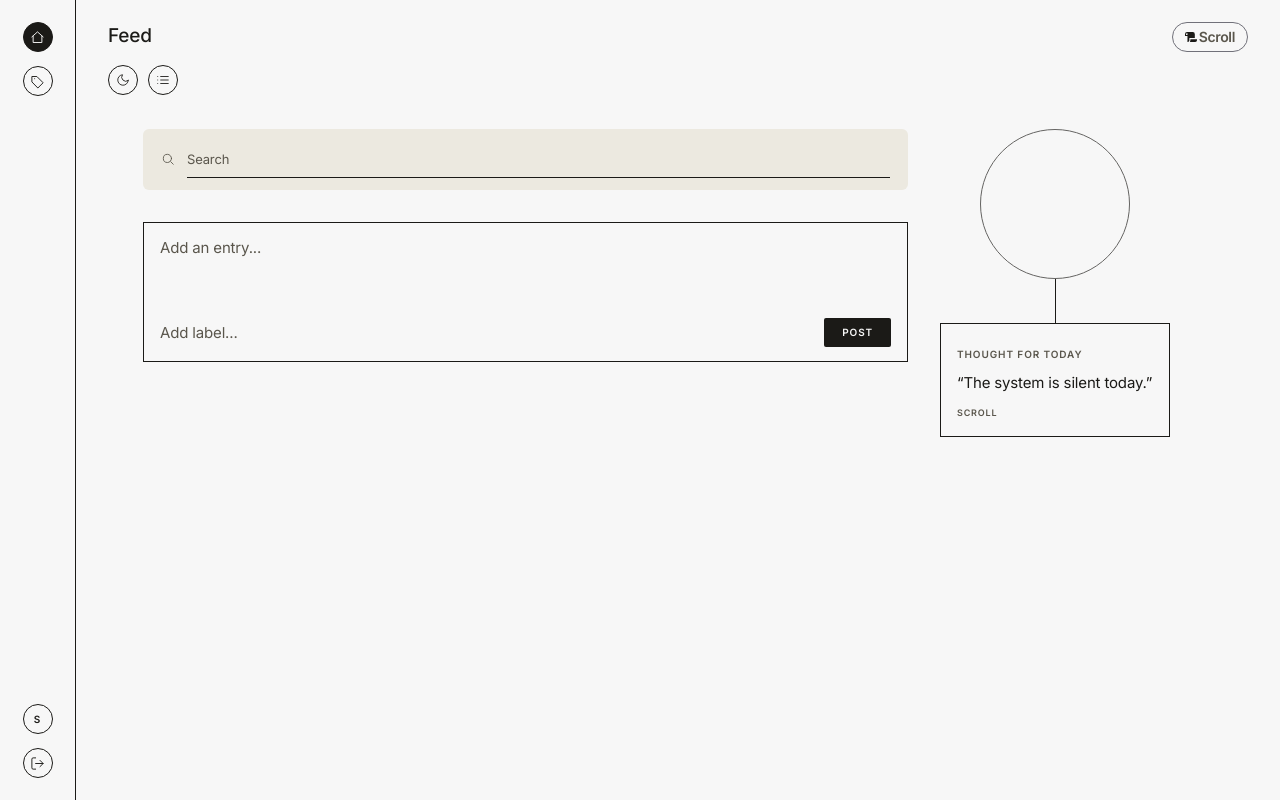
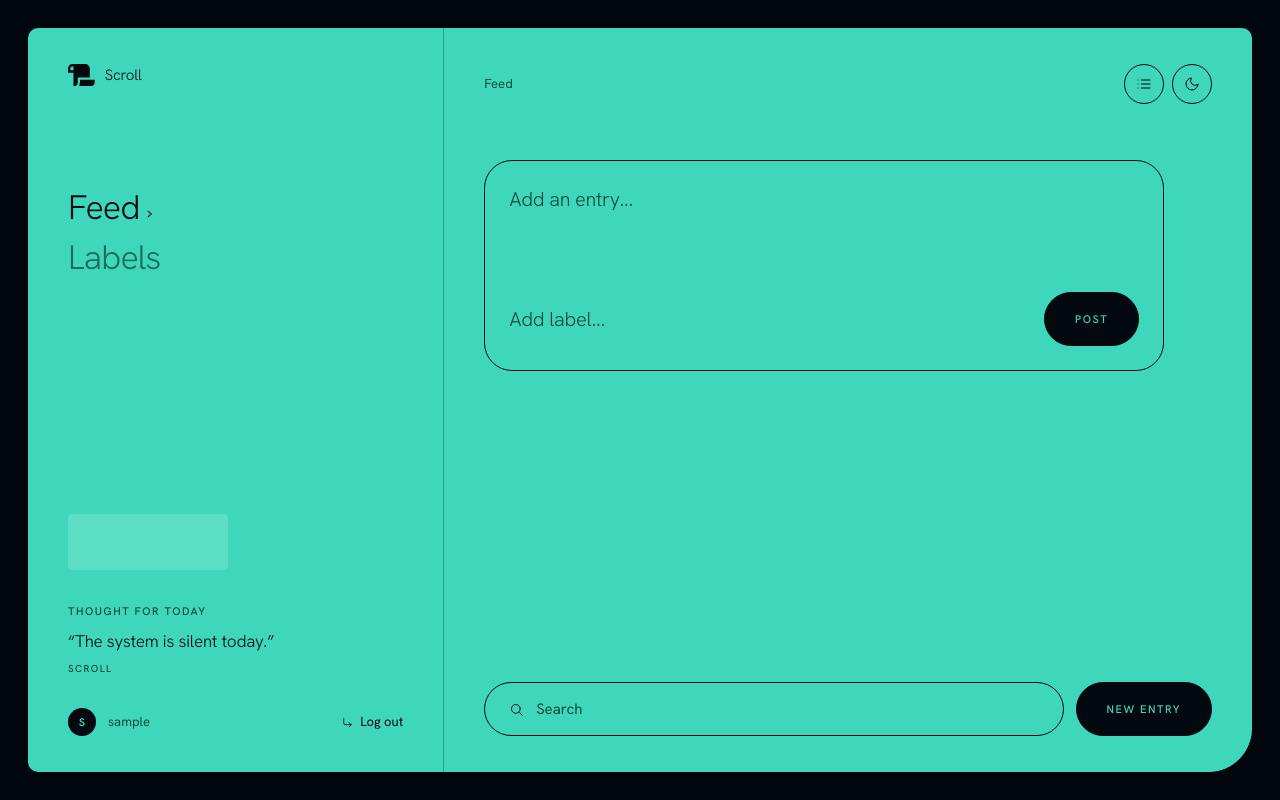
Before and after one commit to DB-1984/Scroll-Django-Note-Taking-App, a Django app: page / in a window 1280 px wide. Run offline with Django 5.2, Linux system fonts and the light colour scheme; the visitor is signed in with stand-in values (Sample User, id 1); data that the repository does not hold is empty; some libraries are stand-ins or nearby versions.

Commit message:
Mint-style revision

```diff
--- a/scroll/templates/account/password_reset_done.html
+++ b/scroll/templates/account/password_reset_done.html
@@ -2,8 +2,8 @@
 {% block content %}
 <span aria-hidden="true" class="grid size-12 place-items-center rounded-full border border-ink text-xl">✉</span>
 <div>
-  <h2 class="m-0 text-2xl font-semibold tracking-tight">Check your inbox</h2>
-  <p class="mt-2 text-sm leading-6 text-muted">If there's an account for that email, you'll receive a password reset link. Check your spam folder too.</p>
+  <h2 class="m-0 text-[34px] font-light leading-[1.1] tracking-[-.025em]">Check your inbox</h2>
+  <p class="mt-3 text-[15px] leading-6 text-muted">If there's an account for that email, you'll receive a password reset link. Check your spam folder too.</p>
 </div>
-<a href="{% url 'account_login' %}" class="lb bg-ink px-5 py-3 text-center text-paper no-underline hover:opacity-85">Return to sign in</a>
+<a href="{% url 'account_login' %}" class="btn w-full">Return to sign in</a>
 {% endblock %}
--- a/scroll/templates/scroll/base.html
+++ b/scroll/templates/scroll/base.html
@@ -23,193 +23,134 @@
       theme: {
         extend: {
           colors: {
-            paper: 'var(--paper)', ink: 'var(--ink)', muted: 'var(--muted)',
-            field: 'var(--field)', bar: 'var(--bar)', tog: 'var(--tog)', err: 'var(--err)'
+            mint: 'var(--bg)', void: 'var(--void)', ink: 'var(--ink)', muted: 'var(--muted)', dim: 'var(--dim)',
+            line: 'var(--line)', field: 'var(--field)', btn: 'var(--btn)', 'btn-ink': 'var(--btn-ink)', err: 'var(--err)'
           }
         }
       }
     }
   </script>
   <link rel="preconnect" href="https://fonts.googleapis.com">
-  <link href="https://fonts.googleapis.com/css2?family=Inter:wght@400;500;600;700&display=swap" rel="stylesheet">
+  <link href="https://fonts.googleapis.com/css2?family=Hanken+Grotesk:wght@300;400;500;600;700&display=swap" rel="stylesheet">
   <style>
-    :root { --paper:#f7f7f7; --ink:#1b1a17; --muted:#5a564c; --field:#fdfcf9; --bar:#ece9e0; --tog:#e1ddd0; --err:#7a1a14; }
-    .dark { --paper:#1c1b18; --ink:#f2efe6; --muted:#a8a395; --field:#2a2824; --bar:#262420; --tog:#322f2a; --err:#ff8f84; }
+    :root { --bg:#3fd7bc; --void:#02070d; --ink:#04090f; --muted:#15493f; --dim:#1f6a5e; --line:rgba(4,9,15,.28); --field:rgba(255,255,255,.22); --btn:#04090f; --btn-ink:#3fd7bc; --err:#7a0f1a; }
+    .dark { --bg:#07151a; --void:#000; --ink:#e7fff9; --muted:#8fc9bd; --dim:#5fa396; --line:rgba(231,255,249,.22); --field:rgba(231,255,249,.06); --btn:#3fd7bc; --btn-ink:#04090f; --err:#ff9a8a; }
     html { color-scheme: light; }
     html.dark { color-scheme: dark; }
-    body { font-family: Inter, -apple-system, BlinkMacSystemFont, "Segoe UI", sans-serif; letter-spacing: -.01em; background: #000; }
+    body { font-family: "Hanken Grotesk", -apple-system, BlinkMacSystemFont, "Segoe UI", sans-serif; background: var(--void); }
 
     svg.ic { fill: none; stroke: currentColor; stroke-width: 1.5; stroke-linecap: round; stroke-linejoin: round; }
     .i-sun { display: none; }
     .dark .i-sun { display: block; }
     .dark .i-moon { display: none; }
 
-    .c { width: 30px; height: 30px; flex: none; display: grid; place-items: center; padding: 0; border-radius: 50%;
+    .lb { font-size: 11px; font-weight: 500; letter-spacing: .14em; text-transform: uppercase; }
+    .c { width: 40px; height: 40px; flex: none; display: grid; place-items: center; padding: 0; border-radius: 9999px;
          border: 1px solid var(--ink); background: transparent; color: var(--ink); cursor: pointer; text-decoration: none; }
-    .c:hover, .c.is-on { background: var(--ink); color: var(--paper); }
-    .c.sm { width: 26px; height: 26px; }
-    .lb { font-size: 10px; font-weight: 600; letter-spacing: .09em; text-transform: uppercase; }
-    .chip { background: var(--ink); color: var(--paper); border: 0; border-radius: 2px; padding: 5px 9px; cursor: pointer; text-decoration: none; display: inline-block; }
-    .chip:hover { opacity: .85; }
-
-    /* Timeline axis + nodes */
-    #timeline { position: relative; }
-    #timeline::before { content: ""; position: absolute; left: 7px; top: 0; bottom: 0; width: 1px; background: var(--ink); }
-    #timeline > li:first-child .node { background: var(--ink); }
+    .c.sm { width: 36px; height: 36px; }
+    .c.is-on, .c:hover { background: var(--ink); color: var(--bg); }
+    .btn, .btn-o { display: inline-flex; align-items: center; justify-content: center; gap: 10px; height: 54px; padding: 0 30px; border-radius: 9999px;
+         font-size: 11px; font-weight: 500; letter-spacing: .14em; text-transform: uppercase; text-decoration: none; cursor: pointer; white-space: nowrap; }
+    .btn { background: var(--btn); color: var(--btn-ink); border: 1px solid var(--btn); }
+    .btn:hover { opacity: .85; }
+    .btn-o { background: transparent; color: var(--ink); border: 1px solid var(--ink); }
+    .btn-o:hover { background: var(--ink); color: var(--bg); }
+    .pill { display: inline-flex; align-items: center; padding: 6px 14px; border: 1px solid var(--ink); border-radius: 9999px; color: var(--ink); text-decoration: none; }
+    .pill:hover { background: var(--ink); color: var(--bg); }
 
     /* Composer / edit form fields */
     .composer textarea, .composer input[type="text"] {
       width: 100%; background: transparent; color: var(--ink); border: 0; outline: none; box-shadow: none;
-      padding: 0; resize: none; font-size: 15px; line-height: 1.5;
+      padding: 0; resize: none; font-size: 20px; font-weight: 300; line-height: 1.4; letter-spacing: -.015em;
     }
     .composer textarea::placeholder, .composer input::placeholder { color: var(--muted); }
     .composer select {
-      background: transparent; color: var(--ink); border: 1px solid var(--ink); border-radius: 2px;
-      padding: 5px 10px; font-size: 10px; font-weight: 600; letter-spacing: .09em; text-transform: uppercase; outline: none;
+      background: transparent; color: var(--ink); border: 1px solid var(--ink); border-radius: 9999px;
+      padding: 8px 16px; font-size: 11px; font-weight: 500; letter-spacing: .14em; text-transform: uppercase; outline: none; max-width: 100%;
     }
-    .composer select option { text-transform: none; }
+    .composer select option { text-transform: none; letter-spacing: 0; color: #04090f; background: #fff; }
   </style>
 </head>
 
-<body class="min-h-screen bg-black text-ink antialiased" hx-headers='{"X-CSRFToken": "{{ csrf_token }}"}'>
-  <div class="min-h-screen">
-    <div class="flex min-h-screen flex-col overflow-clip bg-paper text-ink lg:flex-row">
+<body class="min-h-screen bg-void text-ink antialiased" hx-headers='{"X-CSRFToken": "{{ csrf_token }}"}'>
+  <div class="min-h-screen lg:p-7">
+    <div class="grid min-h-screen grid-cols-[minmax(0,1fr)] overflow-clip bg-mint text-ink lg:min-h-[calc(100vh-3.5rem)] lg:grid-cols-[minmax(300px,34%)_1fr] lg:grid-rows-[1fr_auto_auto] lg:rounded-[10px] lg:rounded-br-[44px]">
 
-      <!-- Rail (bottom bar on mobile) -->
-      <nav aria-label="Primary"
-        class="sticky bottom-0 z-20 order-last flex items-center justify-around border-t border-ink bg-paper px-4 py-3 lg:static lg:order-first lg:w-[76px] lg:flex-none lg:flex-col lg:justify-between lg:border-r lg:border-t-0 lg:px-0 lg:py-[22px]">
-        <div class="flex gap-3 lg:flex-col lg:gap-[14px]">
-          <a href="{% url 'index' %}" aria-label="Feed" title="Feed"
-            class="c {% if request.resolver_match.url_name == 'index' %}is-on{% endif %}"
-            {% if request.resolver_match.url_name == 'index' %}aria-current="page"{% endif %}>
-            <svg class="ic" width="15" height="15" viewBox="0 0 24 24"><path d="M3 11l9-8 9 8M5 10v10h14V10" /></svg>
+      <div class="row-start-1 px-6 pb-5 pt-7 lg:col-start-1 lg:border-r lg:border-line lg:px-10 lg:pb-0 lg:pt-9">
+        <a href="{% url 'index' %}" class="inline-flex items-center gap-2.5 text-ink no-underline">
+          <svg xmlns="http://www.w3.org/2000/svg" viewBox="14 45 341 281" fill="currentColor" class="h-[22px] w-auto" aria-hidden="true">
+            <path fill-rule="evenodd" d="M14 157V104A58 58 0 0 1 72 46H235A58 58 0 0 1 293 104V217H138V284A42 42 0 0 1 96 326H84V157ZM44 126V100A23 23 0 0 1 67 77H84V126Z" />
+            <path d="M168 246H355V276A50 50 0 0 1 305 326H155C164 305 168 280 168 246Z" />
+          </svg>
+          <span class="text-[15px] font-light tracking-[-.01em]">Scroll</span>
         </a>
-          <a href="{% url 'labels' %}" aria-label="Labels" title="Labels"
-            class="c {% if request.resolver_match.url_name == 'labels' %}is-on{% endif %}"
-            {% if request.resolver_match.url_name == 'labels' %}aria-current="page"{% endif %}>
-            <svg class="ic" width="15" height="15" viewBox="0 0 24 24"><path d="M3 12V4h8l10 10-8 8zM7.5 7.5h.01" /></svg>
-          </a>
+
+        <nav aria-label="Primary" class="mt-10 flex flex-wrap gap-x-8 gap-y-3 text-[34px] font-light leading-[1.1] tracking-[-.025em] lg:mt-24 lg:flex-col lg:gap-x-0">
+          <a href="{% url 'index' %}" class="no-underline {% if request.resolver_match.url_name == 'index' %}text-ink{% else %}text-dim hover:text-ink{% endif %}"
+            {% if request.resolver_match.url_name == 'index' %}aria-current="page"{% endif %}>Feed{% if request.resolver_match.url_name == 'index' %}<span class="ml-2 text-xl" aria-hidden="true">›</span>{% endif %}</a>
+          <a href="{% url 'labels' %}" class="no-underline {% if request.resolver_match.url_name == 'labels' %}text-ink{% else %}text-dim hover:text-ink{% endif %}"
+            {% if request.resolver_match.url_name == 'labels' %}aria-current="page"{% endif %}>Labels{% if request.resolver_match.url_name == 'labels' %}<span class="ml-2 text-xl" aria-hidden="true">›</span>{% endif %}</a>
+        </nav>
       </div>
 
       {% if user.is_authenticated %}
-        <div class="flex gap-3 lg:flex-col lg:gap-[14px]">
+      <div class="row-start-2 flex min-w-0 items-center gap-3 px-6 pb-5 text-[13px] lg:col-start-1 lg:row-start-3 lg:border-r lg:border-line lg:px-10 lg:pb-9">
         {% if user.socialaccount_set.all.0 %}
-          <img src="{{ user.socialaccount_set.all.0.get_avatar_url }}" alt="{{ user.username }}" title="{{ user.username }}"
-            class="size-[30px] rounded-full border border-ink">
+        <img src="{{ user.socialaccount_set.all.0.get_avatar_url }}" alt="" class="size-7 rounded-full">
         {% else %}
-          <span class="c lb" title="{{ user.username }}" style="cursor:default">{{ user.username|slice:":1"|upper }}</span>
+        <span class="grid size-7 place-items-center rounded-full bg-btn text-[11px] font-semibold text-btn-ink" aria-hidden="true">{{ user.username|slice:":1"|upper }}</span>
         {% endif %}
-          <form action="{% url 'account_logout' %}" method="post" class="m-0">
+        <span class="text-muted">{{ user.username }}</span>
+        <form action="{% url 'account_logout' %}" method="post" class="m-0 ml-auto">
           {% csrf_token %}
-            <button type="submit" class="c" aria-label="Log out" title="Log out">
-              <svg class="ic" width="15" height="15" viewBox="0 0 24 24"><path d="M9 21H5a2 2 0 0 1-2-2V5a2 2 0 0 1 2-2h4M16 17l5-5-5-5M21 12H9" /></svg>
+          <button type="submit" class="flex items-center gap-1.5 bg-transparent text-ink hover:underline">
+            <svg class="ic" width="13" height="13" viewBox="0 0 24 24" aria-hidden="true"><path d="M5 5v8a3 3 0 0 0 3 3h11M15 12l4 4-4 4" /></svg>Log out
           </button>
         </form>
       </div>
       {% endif %}
-      </nav>
-
-      <!-- Main column -->
-      <div class="flex min-w-0 flex-1 flex-col">
-      <header class="flex items-start justify-between px-5 pt-5 lg:px-8 lg:pt-[22px]">
-      <div>
-        <div class="flex items-center gap-3.5 text-[19px] font-medium">
-          <span>{% block page_title %}Feed{% endblock %}</span>
-        </div>
-
-        <div class="mt-3.5 flex gap-2.5">
-          <button
-            type="button"
-            onclick="toggleTheme()"
-            class="c"
-            aria-label="Toggle theme"
-            title="Toggle theme"
-          >
-            <svg class="ic i-moon" width="14" height="14" viewBox="0 0 24 24">
-              <path d="M21 12.79A9 9 0 1 1 11.21 3 7 7 0 0 0 21 12.79z" />
-            </svg>
-            <svg class="ic i-sun" width="14" height="14" viewBox="0 0 24 24">
-              <circle cx="12" cy="12" r="4" />
-              <path d="M12 2v2M12 20v2M4.93 4.93l1.41 1.41M17.66 17.66l1.41 1.41M2 12h2M20 12h2M6.34 17.66l-1.41 1.41M19.07 4.93l-1.41 1.41" />
-            </svg>
-          </button>
-                    <a
-            href="#today-widgets"
-            class="c lg:!hidden"
-            aria-label="Jump to weather and quote"
-            title="Weather and quote"
-          >
-            <svg class="ic" width="14" height="14" viewBox="0 0 24 24">
-              <rect x="3" y="3" width="7" height="7" rx="1" />
-              <rect x="14" y="3" width="7" height="7" rx="1" />
-              <rect x="3" y="14" width="7" height="7" rx="1" />
-              <rect x="14" y="14" width="7" height="7" rx="1" />
+      <!-- Right column: page -->
+      <div class="row-start-3 flex min-w-0 flex-col border-t border-line lg:col-start-2 lg:row-span-3 lg:row-start-1 lg:border-0">
+        <div class="flex items-center justify-between px-6 pt-7 lg:px-10 lg:pt-9">
+          <span class="text-[13px] text-muted">{% block page_title %}Feed{% endblock %}</span>
+          <div class="flex shrink-0 items-center gap-2">
+            <a href="#today-widgets" class="c lg:!hidden" aria-label="Widgets" title="Jump to weather and quote">
+              <svg class="ic" width="16" height="16" viewBox="0 0 24 24" aria-hidden="true">
+                <rect x="3" y="3" width="7" height="7" rx="1" /><rect x="14" y="3" width="7" height="7" rx="1" />
+                <rect x="3" y="14" width="7" height="7" rx="1" /><rect x="14" y="14" width="7" height="7" rx="1" />
               </svg>
             </a>
-
-          <a
-            href="{% url 'index' %}"
-            class="c {% if request.GET.q %}is-on{% endif %}"
-            aria-label="Show all notes"
-            title="Show all notes"
-          >
-            <svg class="ic" width="14" height="14" viewBox="0 0 24 24">
+            <a href="{% url 'index' %}" class="c {% if request.GET.q %}is-on{% endif %}"
+              aria-label="All notes" title="Show all notes">
+              <svg class="ic" width="16" height="16" viewBox="0 0 24 24" aria-hidden="true">
                 <path d="M8 6h13M8 12h13M8 18h13M3 6h.01M3 12h.01M3 18h.01" />
               </svg>
             </a>
+            <button type="button" onclick="toggleTheme()" class="c" aria-label="Toggle theme" title="Toggle theme">
+              <svg class="ic i-moon" width="16" height="16" viewBox="0 0 24 24"><path d="M21 12.79A9 9 0 1 1 11.21 3 7 7 0 0 0 21 12.79z" /></svg>
+              <svg class="ic i-sun" width="16" height="16" viewBox="0 0 24 24"><circle cx="12" cy="12" r="4" /><path d="M12 2v2M12 20v2M4.93 4.93l1.41 1.41M17.66 17.66l1.41 1.41M2 12h2M20 12h2M6.34 17.66l-1.41 1.41M19.07 4.93l-1.41 1.41" /></svg>
+            </button>
           </div>
         </div>
 
- <div class="flex shrink-0 items-center gap-0.5 rounded-full border border-zinc-500 px-3 py-1 dark:border-zinc-700 dark:bg-transparent">
-  <svg
-    width="12"
-    height="12"
-    viewBox="14 45 341 281"
-    aria-hidden="true"
-    class="fill-ink"
-  >
-    <path fill-rule="evenodd" d="M14 157V104A58 58 0 0 1 72 46H235A58 58 0 0 1 293 104V217H138V284A42 42 0 0 1 96 326H84V157ZM44 126V100A23 23 0 0 1 67 77H84V126Z" />
-    <path d="M168 246H355V276A50 50 0 0 1 305 326H155C164 305 168 280 168 246Z" />
-  </svg>
-
-  <span class="text-muted tracking-tight font-semibold text-sm">Scroll</span>
-</div>
-</header>
-<div class="flex flex-1 flex-col gap-8 px-5 pb-8 pt-8 lg:flex-row lg:gap-8 lg:px-8 lg:pt-[34px]">
-
-  <main id="entry-stream" class="w-full min-w-0 lg:max-w-[800px] lg:flex-1">
-    {% block toolbar %}{% endblock %}
+        <div class="flex-1 px-6 pb-8 pt-8 lg:px-10 lg:pt-14">
+          <main id="entry-stream" class="max-w-[680px]">
             {% block content %}{% endblock %}
           </main>
-
-  <aside
-    id="today-widgets"
-    aria-label="Today"
-    class="flex w-full max-w-[320px] flex-none flex-col items-center self-center lg:w-[230px] lg:self-start"
-  >
-    <div
-      id="weather-module"
-      hx-trigger="location-ready"
-      class="flex w-full flex-col items-center"
-    >
-      <div class="size-[150px] animate-pulse rounded-full border border-ink"></div>
         </div>
 
-    <span aria-hidden="true" class="h-11 w-px bg-ink"></span>
-
-    <div
-      id="quote-module"
-      hx-get="{% url 'get_quote' %}"
-      hx-trigger="load"
-      class="box-border w-full border border-ink p-4"
-    >
-      <div class="h-4 w-3/4 animate-pulse bg-tog"></div>
-    </div>
-  </aside>
-
+        {% block toolbar %}{% endblock %}
       </div>
 
+      <section id="today-widgets" aria-label="Weather and quote" tabindex="-1"
+        class="row-start-4 flex flex-col gap-7 border-t border-line px-6 py-8 lg:col-start-1 lg:row-start-2 lg:border-r lg:border-t-0 lg:px-10 lg:pb-8">
+        <div id="weather-module" hx-trigger="location-ready">
+          <div class="h-14 w-40 animate-pulse rounded bg-field"></div>
         </div>
+        <div id="quote-module" hx-get="{% url 'get_quote' %}" hx-trigger="load">
+          <div class="h-10 w-48 animate-pulse rounded bg-field"></div>
+        </div>
+      </section>
     </div>
   </div>
 
--- a/scroll/templates/scroll/index.html
+++ b/scroll/templates/scroll/index.html
@@ -4,15 +4,15 @@
 
 {% block content %}
 {% if user.is_authenticated %}
-<section id="composer" class="composer mb-[26px] ml-[35px] border border-ink px-4 py-3.5">
+<section id="composer" class="composer mb-10 rounded-[28px] border border-ink p-6">
   <form hx-post="{% url 'index' %}" hx-target="#timeline" hx-swap="afterbegin" hx-on::after-request="this.reset()">
     {% csrf_token %}
-    <div class="min-h-[56px]">
+    <div class="min-h-[72px]">
       {{ entry_form.body }}
     </div>
-    <div class="mt-2 flex items-center justify-between gap-3">
+    <div class="mt-4 flex flex-wrap items-center justify-between gap-3">
       <div class="min-w-0">{{ entry_form.label_name }}</div>
-      <button type="submit" class="chip lb" style="padding:7px 18px">Post</button>
+      <button type="submit" class="btn">Post</button>
     </div>
   </form>
 </section>
@@ -24,11 +24,14 @@
 {% endblock %}
 
 {% block toolbar %}
-<div class="mb-8 ml-[35px] flex items-center gap-3 rounded-md bg-bar px-[18px] py-3">
-  <svg class="ic shrink-0 text-muted" width="14" height="14" viewBox="0 0 24 24" aria-hidden="true"><circle cx="11" cy="11" r="7" /><path d="m21 21-4.3-4.3" /></svg>
-  <label for="search" class="sr-only">Search entries</label>
-  <input id="search" type="text" name="q" placeholder="Search" autocomplete="off"
-    hx-get="{% url 'index' %}" hx-trigger="keyup changed delay:300ms" hx-target="#timeline"
-    class="min-w-0 flex-1 border-0 border-b border-ink bg-transparent px-0 py-1.5 text-base text-ink outline-none placeholder:text-muted sm:text-[13px]">
+<div class="sticky bottom-0 z-10 flex gap-3 bg-mint px-6 pb-6 pt-3 lg:px-10 lg:pb-9">
+  <label class="flex h-[54px] min-w-0 flex-1 items-center gap-3 rounded-full border border-ink px-6">
+    <svg class="ic shrink-0 text-ink" width="15" height="15" viewBox="0 0 24 24" aria-hidden="true"><circle cx="11" cy="11" r="7" /><path d="m21 21-4.3-4.3" /></svg>
+    <span class="sr-only">Search entries</span>
+    <input id="search" type="search" name="q" value="{{ request.GET.q }}" placeholder="Search" autocomplete="off"
+      hx-get="{% url 'index' %}" hx-trigger="input changed delay:300ms" hx-target="#timeline"
+      class="min-w-0 flex-1 bg-transparent text-[15px] text-ink outline-none placeholder:text-muted">
+  </label>
+  <a href="{% url 'index' %}#composer" onclick="document.querySelector('#composer textarea')?.focus()" class="btn flex-none">New entry</a>
 </div>
 {% endblock %}
--- a/scroll/templates/scroll/partials/quote.html
+++ b/scroll/templates/scroll/partials/quote.html
@@ -1,3 +1,3 @@
 <span class="lb text-muted">Thought for today</span>
-<p class="mt-2 text-[15px] leading-normal">“{{ quote_text }}”</p>
-{% if author %}<p class="lb mt-3 text-muted" style="font-size:9px">{{ author }}</p>{% endif %}
+<p class="mt-2 text-[17px] font-light leading-snug tracking-[-.01em]">“{{ quote_text }}”</p>
+{% if author %}<p class="lb mt-2 text-muted" style="font-size:10px">{{ author }}</p>{% endif %}
```
Also changed, not shown: scroll/templates/account/login.html (+15 -14 lines), scroll/templates/account/password_reset.html (+8 -8 lines), scroll/templates/account/password_reset_from_key.html (+8 -8 lines), scroll/templates/account/password_reset_from_key_done.html (+4 -4 lines), scroll/templates/account/signup.html (+11 -12 lines), scroll/templates/scroll/base_entrance.html (+41 -39 lines), scroll/templates/scroll/entry_item.html (+12 -18 lines), scroll/templates/scroll/labels.html (+6 -6 lines), scroll/templates/scroll/partials/entry_edit_partial.html (+8 -11 lines), scroll/templates/scroll/partials/weather.html (+5 -5 lines). Lines whose indentation alone changed are shown as unchanged.
